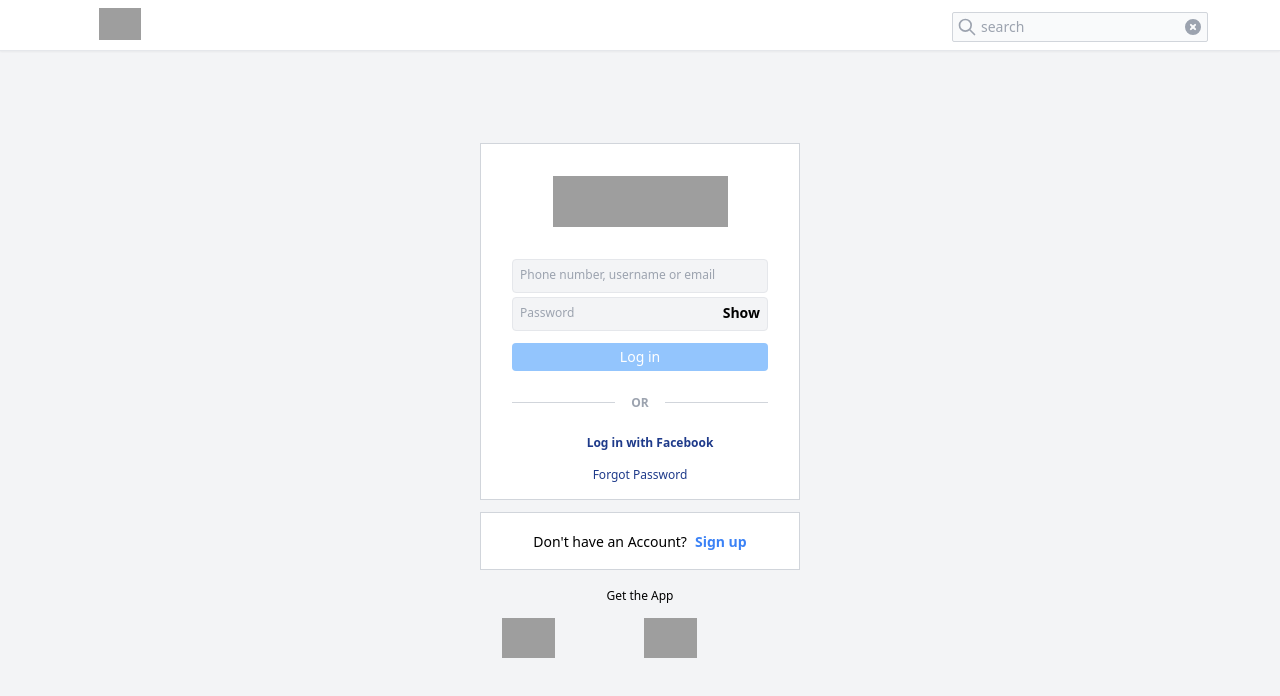
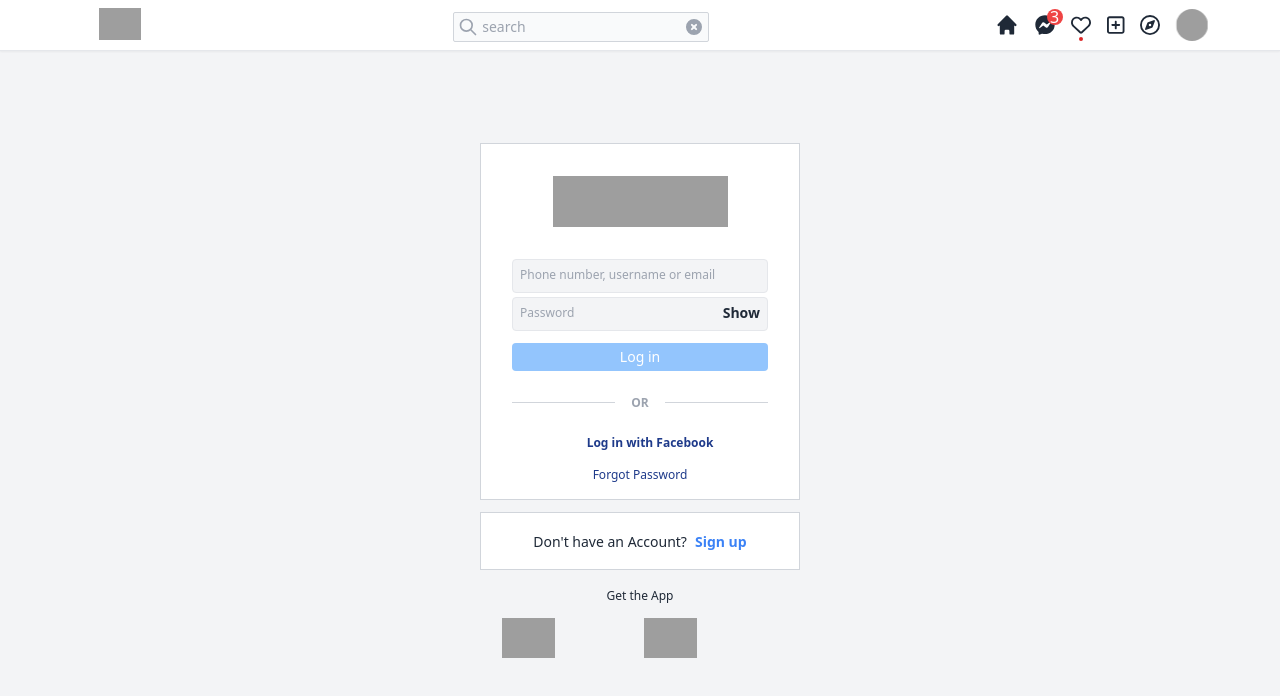
Before and after one commit to inoumanse/instagram-clone-nextjs, a Next.js app in the folder instagram-clone/: page / in a window 1280 px wide. Shown: the top 696 px of the page. Built offline with nearby package versions, Linux system fonts and the light colour scheme; grey boxes are pictures that could not be loaded.

Commit message:
Header Completed

```diff
--- a/instagram-clone/package.json
+++ b/instagram-clone/package.json
@@ -9,7 +9,13 @@
     "lint": "next lint"
   },
   "dependencies": {
+    "@fortawesome/fontawesome-svg-core": "^6.2.1",
+    "@fortawesome/free-brands-svg-icons": "^6.2.1",
+    "@fortawesome/free-regular-svg-icons": "^6.2.1",
+    "@fortawesome/free-solid-svg-icons": "^6.2.1",
+    "@fortawesome/react-fontawesome": "^0.2.0",
     "@heroicons/react": "^1.0.6",
+    "daisyui": "^2.42.1",
     "next": "13.0.6",
     "react": "18.2.0",
     "react-dom": "18.2.0"
--- a/instagram-clone/pages/components/Header.js
+++ b/instagram-clone/pages/components/Header.js
@@ -1,9 +1,43 @@
 import React from "react";
 import Image from "next/legacy/image";
-import {SearchIcon} from "@heroicons/react/outline"
-import {HomeIcon, PlusCircleIcon} from "@heroicons/react/solid";
+import { SearchIcon } from "@heroicons/react/outline"
+import { HomeIcon, PlusCircleIcon } from "@heroicons/react/solid";
+import { useState, useRef, useEffect } from "react";
+import { FontAwesomeIcon } from "@fortawesome/react-fontawesome";
+import { faFacebookMessenger } from "@fortawesome/free-brands-svg-icons";
+import { faCompass, faPlusSquare, faHeart } from "@fortawesome/free-regular-svg-icons";
+import HeartTip from "./HeartTip";
+import SearchTip from "./SearchTip";
 
 const Header = () => {
+
+    const [searchVisibility, setSearchVisibility] = useState(true);
+    const [crossVisibility, setCrossVisibility] = useState(true);
+    const [showToolTip, setShowToolTip] = useState(false);
+
+    const inputAreaRef = useRef(null);
+
+    useEffect(() => {
+        const checkIfClickOutside = e =>{
+            if(!inputAreaRef?.current?.contains(e.target))
+            {
+                console.log("Outside input area");
+                setCrossVisibility(false);
+                setSearchVisibility(true);
+                setShowToolTip(false);
+            }
+            else
+            {
+                setCrossVisibility(true);
+                setSearchVisibility(false);
+                setShowToolTip(true);
+            }
+        }
+        document.addEventListener("mousedown", checkIfClickOutside)
+        return  () => {
+                document.removeEventListener("mousedown", checkIfClickOutside)
+        }
+    }, [])
     return(
         <div className="shadow-sm border-b bg-white top-0 fixed w-full">
             <div className="flex justify-between max-w-6xl mx-5 xl:mx-auto p-2">
@@ -11,13 +45,36 @@
                     <Image src="https://www.instagram.com/static/images/web/mobile_nav_type_logo.png/735145cfe0a4.png"
                         layout="fill" objectFit="contain"/>
                 </div>
-                <div className="relative mt-1 p-1 pl-1 rounded-sm sm:text-sm
+                <div ref={inputAreaRef} className="relative mt-1 p-1 pl-1 rounded-sm sm:text-sm
                                 border-solid border-[1.2px] border-gray-300 flex bg-gray-50">
-                    <SearchIcon className="h-5 w-5 text-gray-400"></SearchIcon>
+                    {searchVisibility &&<SearchIcon className="h-5 w-5 text-gray-400"></SearchIcon>}
                     <input type="text" placeholder="search" className="headerinput pl-1
                             bg-gray-50 focus:outline-none"></input>
-                    <PlusCircleIcon className="h-5 w-5 text-gray-400 rotate-45"></PlusCircleIcon>
-
+                    {crossVisibility && <PlusCircleIcon className="h-5 w-5 text-gray-400 rotate-45"></PlusCircleIcon>}
+                    {showToolTip && <SearchTip/>}
+                </div>
+                <div className="flex items-center justify-end space-x-4">
+                    <HomeIcon className="h-6 cursor-pointer" />
+                    <div className="relative">
+                            <FontAwesomeIcon className="cursor-pointer" icon={faFacebookMessenger} size="lg"/>
+                            <span className="absolute -top-1 -right-2 bg-red-500
+                                    rounded-full h-4 w-4 text-white -text-xs items-center
+                                    justify-center flex loading-none">3</span>
+                    </div>
+                    <div className="relative">
+                        <FontAwesomeIcon className="cursor-pointer" icon={faHeart} size="lg"/>
+                        <div className="block absolute w-1 h-1 left-1/2 -translate-x-1/2
+                                bg-red-600 rounded-full">
+                        </div>
+                        <HeartTip/>
+                    </div>
+                    <FontAwesomeIcon className="cursor-pointer" icon={faPlusSquare} size="lg"/>
+                    <FontAwesomeIcon className="cursor-pointer" icon={faCompass} size="lg"/>
+                    <div className="avatar">
+                        <div className="w-8 h-8 rounded-full">
+                            <img src="https://placeimg.com/192/192/people" />
+                        </div>
+                    </div>
                 </div>
             </div>
         </div>
--- /dev/null
+++ b/instagram-clone/pages/components/HeartTip.js
@@ -0,0 +1,15 @@
+import { UserIcon } from "@heroicons/react/solid"
+
+const HeartTip = () => {
+    return(
+        <div className="heart-tip animate-fade absolute opacity-0 top-[50px]
+                 bg-red-500 origin-top left-1/2 -translate-x-1/2 p-3 rounded-lg">
+            <div className="flex space-x-1">
+            <UserIcon className="h-6 w-6 text-white"/>
+            <div className="text-white font-semibold">1</div>
+            </div>
+        </div>
+    )
+}
+
+export default HeartTip
--- /dev/null
+++ b/instagram-clone/pages/components/SearchTip.js
@@ -0,0 +1,30 @@
+import React from 'react'
+import { PlusIcon } from '@heroicons/react/outline'
+
+export const SearchTip = () => {
+  return (
+    <div className="search-tip absolute top-10 bg-white w-96 left-1/2
+            -translate-x-1/2 shadow-xl p-5 rounded-md">
+        <div className="flex justify-between mb-5">
+            <h3 className='font-bold'>Recent</h3>
+            <button className='text-blue-400 text-xs font-bold'>Clear All</button>
+        </div>
+        <div className='flex items-center justify-between'>
+            <div className='flex items-center'>
+                <div className='avatar'>
+                    <div className="rounded-full w-14 h-14">
+                        <img src='http://daisyui.com/tailwind-css-component-profile-5@56w.png'></img>
+                    </div>
+                </div>
+                <div className='pl-4'>
+                    <div className='text-md font-semibold'>MetaVerse</div>
+                    <div className='text-gray-500 pr-4'>The metaverse is sooner than you think</div>
+                </div>
+            </div>
+            <PlusIcon className='rotate-45 h-5 w-5 text-gray-400'/>
+        </div>
+    </div>
+  )
+}
+
+export default SearchTip
--- a/instagram-clone/styles/globals.css
+++ b/instagram-clone/styles/globals.css
@@ -29,3 +29,51 @@
     background-size: contain;
     background-image: url(https://www.instagram.com/static/images/appstore-install-badges/badge_ios_english-en.png/180ae7a0bcf7.png);
 }
+
+.heart-tip::before{
+    position: absolute;
+    content: '  ';
+    border: 15px solid transparent;
+    border-bottom-color: #EF4444;
+    left: 50%;
+    transform: translate(-50%, -130%);
+}
+
+.heart-tip, .heart-tip::before{
+        filter: drop-shadow(0px 0px 5px rgba(0, 0, 0, 0.2));
+}
+
+.heart-tip::after{
+    height: 30%;
+    width: 40%;
+    background-color: #EF4444;
+    position: absolute;
+    top: 0;
+    left: 50%;
+    transform: translate(-50%);
+    content: '';
+}
+
+.search-tip::before{
+    position: absolute;
+    content: '  ';
+    border: 20px solid transparent;
+    border-bottom-color: white;
+    left: 50%;
+    transform: translate(-50%, -130%);
+}
+
+.search-tip, .search-tip::before{
+    filter: drop-shadow(0px 0px 5px rgba(0, 0, 0, 0.2));
+}
+
+.search-tip::after{
+    height: 15%;
+    width: 40%;
+    background-color: white;
+    position: absolute;
+    top: 0;
+    left: 50%;
+    transform: translate(-50%);
+    content: '';
+}
--- a/instagram-clone/tailwind.config.js
+++ b/instagram-clone/tailwind.config.js
@@ -4,12 +4,25 @@
     "./pages/**/*.{js,ts,jsx,tsx}",
     "./components/**/*.{js,ts,jsx,tsx}",
   ],
+
   theme: {
     extend: {
+      animation:{
+        fade: 'fade 5s ease-in-out'
+      },
+      keyframes:{
+        fade:{
+          '0%': { opacity: 0, left: '50%', transform: 'translateX(-50%) scale (0)' },
+          '5%': { opacity: 1, left: '50%', transform: 'translateX(-50%)' },
+          '95%': { opacity: 1, left: '50%', transform: 'translateX(-50%)' },
+          '100%' : { opacity: 0, left: '50%', transform: 'translateX(-50%) scale (0)' }
+        }
+      },
       fontSize: {
         'xxs': '.55rem'
       }
     },
   },
-  plugins: [],
+
+  plugins: [require("daisyui")],
 }
```
Also changed, not shown: instagram-clone/pages/components/Login.js (line endings or trailing spaces), 1 other file (tests, documents, lock files or other folders).
